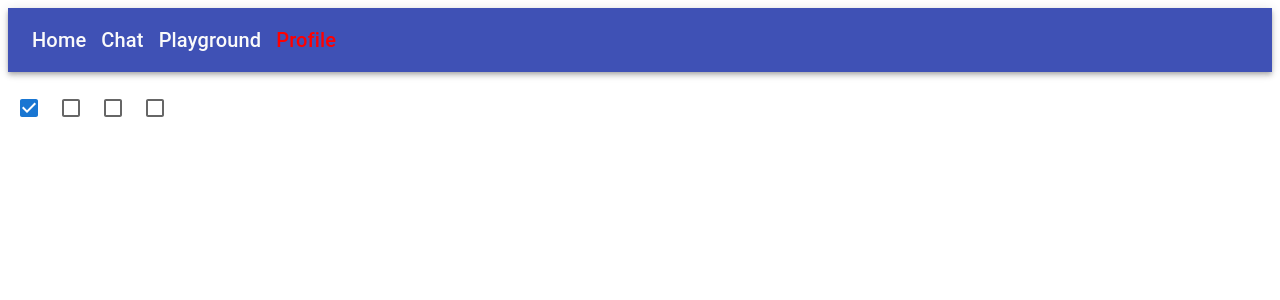
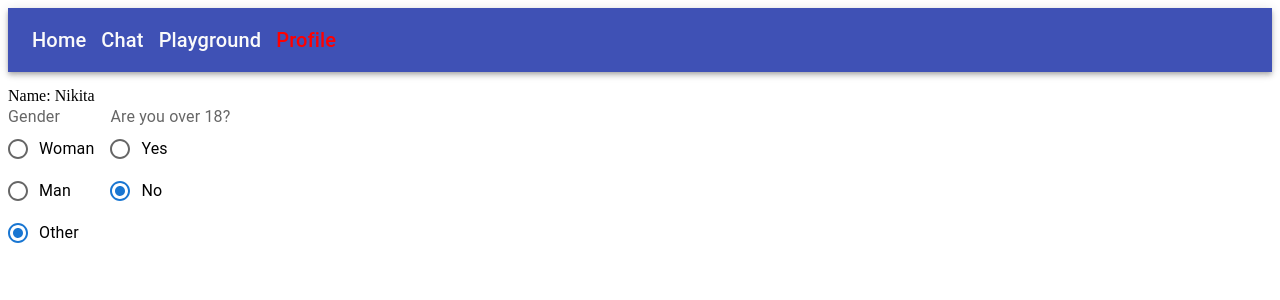
Before and after one commit to nikita1984/react_hw_5, a React (Create React App) app: page /profile in a window 1280 px wide. Shown: the top 300 px of the page. Built offline with nearby package versions, Linux system fonts and the light colour scheme.

Commit message:
add radioButtons to Profile component

```diff
--- a/src/Profile/index.js
+++ b/src/Profile/index.js
@@ -1,13 +1,47 @@
+import * as React from 'react';
 import Checkbox from '@mui/material/Checkbox';
+import FormControlLabel from '@mui/material/FormControlLabel';
+import FormControl from '@mui/material/FormControl';
+import RadioGroup from '@mui/material/RadioGroup';
+import FormLabel from '@mui/material/FormLabel';
+import Radio from '@mui/material/Radio';
 
-const label = { inputProps: { 'aria-label': 'Checkbox demo' } };
+
+// const label = { inputProps: { 'aria-label': 'Checkbox demo' } };
 
 const Profile = () => {
+  const [checked, setChecked] = React.useState(true);
+
+  const handleChange = (event) => {
+    setChecked(event.target.checked);
+  };
+
   return  <div>
-  <Checkbox {...label} defaultChecked />
-  <Checkbox {...label} />
-  <Checkbox {...label} />
-  <Checkbox {...label} />
+    <div>Name: Nikita</div>
+
+    <FormControl component="fieldset">
+      <FormLabel component="legend">Gender</FormLabel>
+      <RadioGroup
+        aria-label="gender"
+        defaultValue="Other"
+        name="radio-buttons-group"
+      >
+        <FormControlLabel value="Woman" control={<Radio />} label="Woman" />
+        <FormControlLabel value="Man" control={<Radio />} label="Man" />
+        <FormControlLabel value="Other" control={<Radio />} label="Other" />
+      </RadioGroup>
+    </FormControl>
+    <FormControl component="fieldset">
+      <FormLabel component="legend">Are you over 18?</FormLabel>
+      <RadioGroup
+        aria-label="Age"
+        defaultValue="No"
+        name="radio-buttons-group"
+      >
+        <FormControlLabel value="Yes" control={<Radio />} label="Yes" />
+        <FormControlLabel value="No" control={<Radio />} label="No" />
+      </RadioGroup>
+    </FormControl>
 </div>;
 };
 
```
